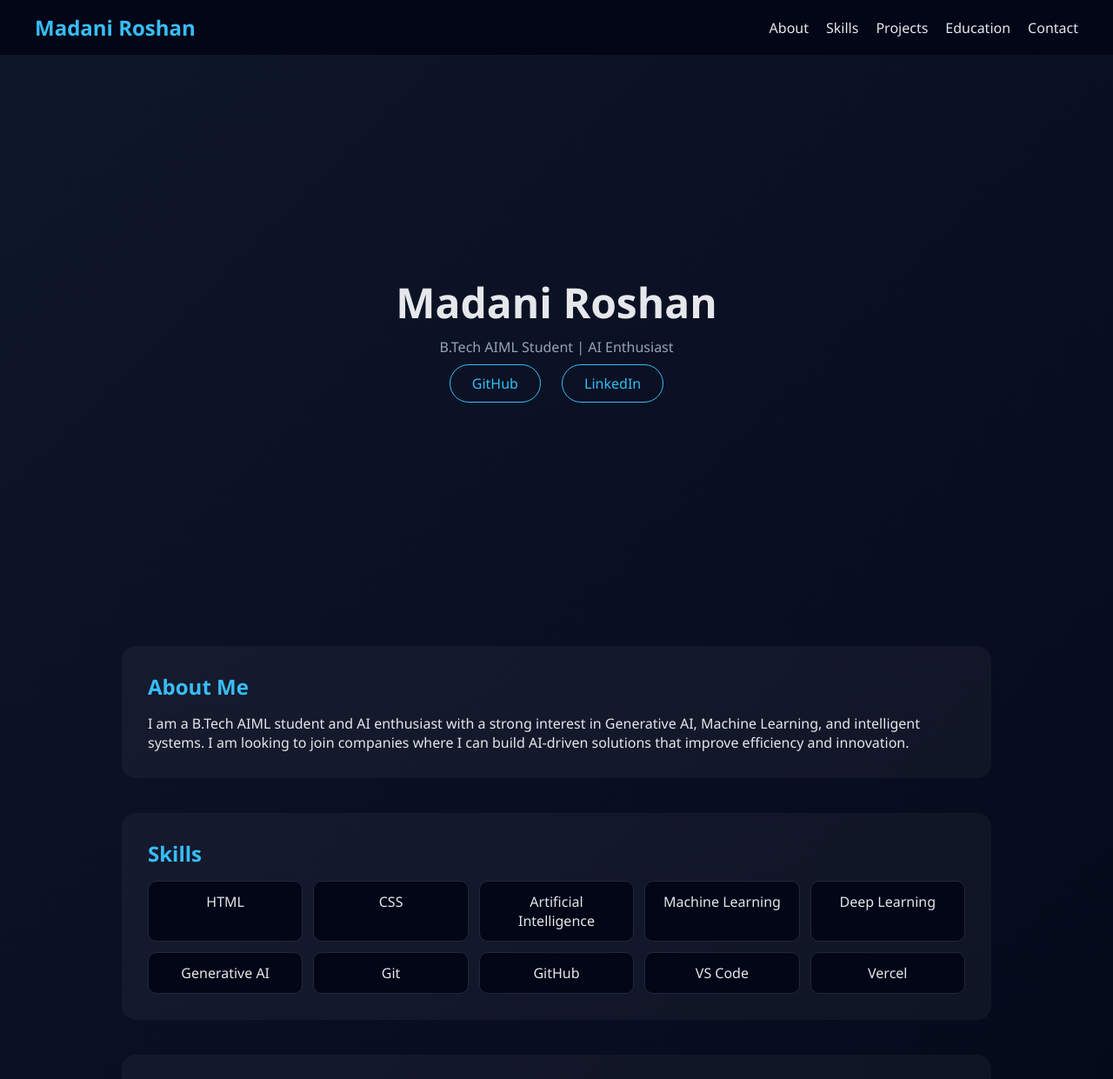
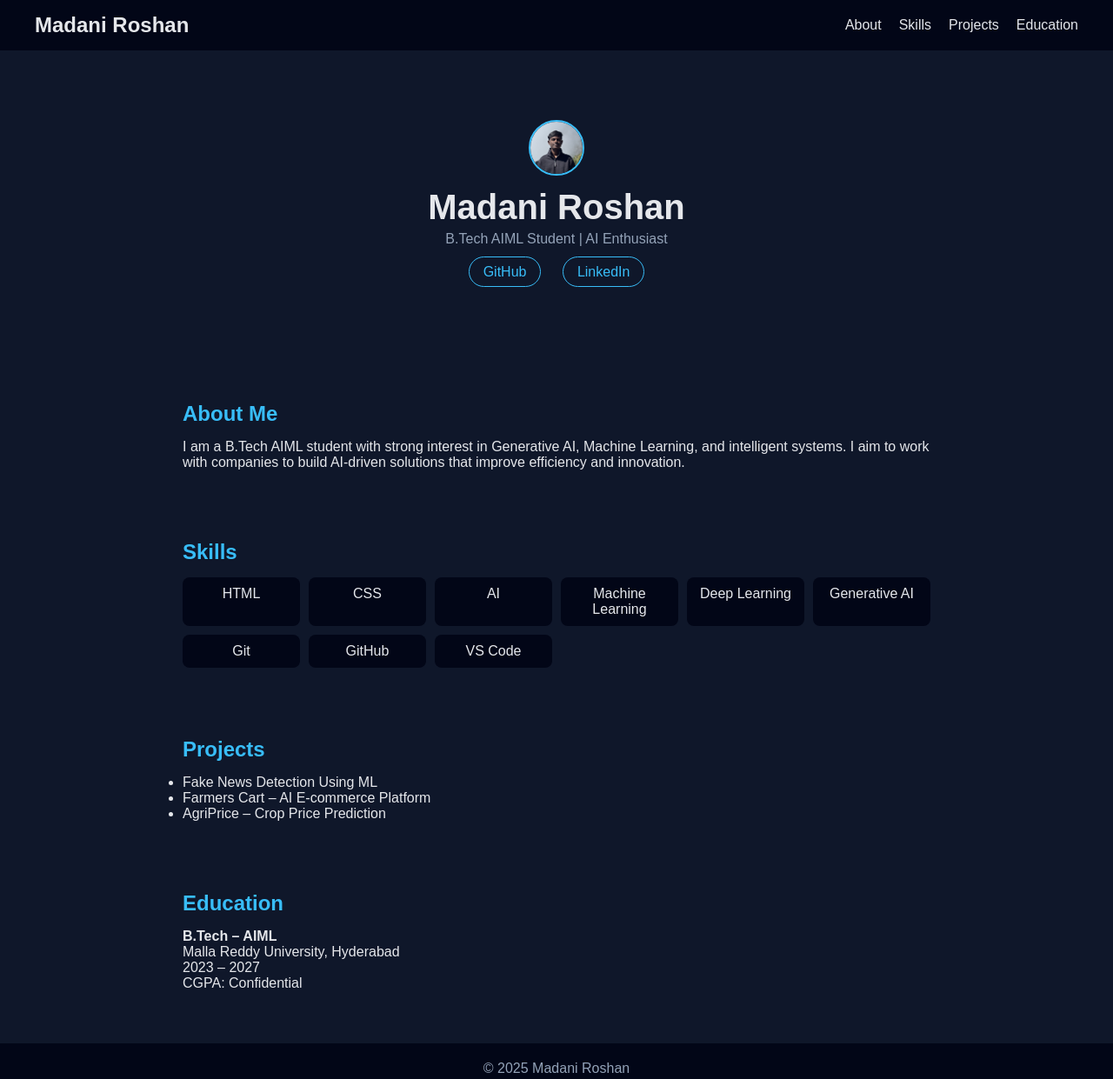
Before and after one commit to Roshan9848/Madani-s-Portfolio, a plain HTML site: page index.html in a window 1280 px wide. Shown: the top 1241 px of the page at 87% size. Drawn offline with Linux system fonts and the light colour scheme.

Commit message:
Clean minimal portfolio with smal photo

```diff
--- a/index.html
+++ b/index.html
@@ -10,22 +10,22 @@
 
   <!-- Navbar -->
   <nav>
-    <h2 class="logo">Madani Roshan</h2>
-    <ul class="nav-links">
+    <h2>Madani Roshan</h2>
+    <ul>
       <li><a href="#about">About</a></li>
       <li><a href="#skills">Skills</a></li>
       <li><a href="#projects">Projects</a></li>
       <li><a href="#education">Education</a></li>
-      <li><a href="#contact">Contact</a></li>
     </ul>
   </nav>
 
   <!-- Hero -->
   <section class="hero">
+    <img src="profile.jpg" alt="Profile" class="avatar" />
     <h1>Madani Roshan</h1>
     <p>B.Tech AIML Student | AI Enthusiast</p>
 
-    <div class="hero-links">
+    <div class="links">
       <a href="https://github.com/Roshan9848" target="_blank">GitHub</a>
       <a href="https://www.linkedin.com/in/madani-roshan-0b8a91340/" target="_blank">LinkedIn</a>
     </div>
@@ -35,59 +35,49 @@
   <section id="about" class="section">
     <h2>About Me</h2>
     <p>
-      I am a B.Tech AIML student and AI enthusiast with a strong interest in
-      Generative AI, Machine Learning, and intelligent systems. I am looking to
-      join companies where I can build AI-driven solutions that improve
-      efficiency and innovation.
+      I am a B.Tech AIML student with strong interest in Generative AI,
+      Machine Learning, and intelligent systems. I aim to work with companies
+      to build AI-driven solutions that improve efficiency and innovation.
     </p>
   </section>
 
   <!-- Skills -->
   <section id="skills" class="section">
     <h2>Skills</h2>
-    <div class="skills-grid">
+    <div class="grid">
       <span>HTML</span>
       <span>CSS</span>
-      <span>Artificial Intelligence</span>
+      <span>AI</span>
       <span>Machine Learning</span>
       <span>Deep Learning</span>
       <span>Generative AI</span>
       <span>Git</span>
       <span>GitHub</span>
       <span>VS Code</span>
-      <span>Vercel</span>
     </div>
   </section>
 
   <!-- Projects -->
   <section id="projects" class="section">
     <h2>Projects</h2>
-    <ul class="project-list">
-      <li><strong>Fake News Detection Using ML</strong></li>
-      <li><strong>Farmers Cart – AI E-commerce Platform</strong></li>
-      <li><strong>AgriPrice – Crop Price Prediction Using AI</strong></li>
+    <ul>
+      <li>Fake News Detection Using ML</li>
+      <li>Farmers Cart – AI E-commerce Platform</li>
+      <li>AgriPrice – Crop Price Prediction</li>
     </ul>
   </section>
 
   <!-- Education -->
   <section id="education" class="section">
     <h2>Education</h2>
-    <p><strong>B.Tech in Artificial Intelligence & Machine Learning</strong></p>
+    <p><strong>B.Tech – AIML</strong></p>
     <p>Malla Reddy University, Hyderabad</p>
     <p>2023 – 2027</p>
     <p>CGPA: Confidential</p>
   </section>
 
-  <!-- Contact -->
-  <section id="contact" class="section">
-    <h2>Contact</h2>
-    <p>Email: roshanmadani1801@gmail.com</p>
-    <p>Phone: 9110797354</p>
-    <p>Location: Hyderabad, India</p>
-  </section>
-
   <footer>
-    <p>© 2025 Madani Roshan. All rights reserved.</p>
+    <p>© 2025 Madani Roshan</p>
   </footer>
 
 </body>
--- a/style.css
+++ b/style.css
@@ -5,87 +5,82 @@
 }
 
 body {
-  font-family: "Segoe UI", Arial, sans-serif;
-  background: linear-gradient(135deg, #0f172a, #020617);
+  font-family: Arial, sans-serif;
+  background: #0f172a;
   color: #e5e7eb;
 }
 
 /* Navbar */
 nav {
-  position: sticky;
-  top: 0;
-  background: #020617;
   display: flex;
   justify-content: space-between;
   align-items: center;
   padding: 15px 40px;
-  z-index: 100;
+  background: #020617;
 }
 
-.logo {
-  color: #38bdf8;
-}
-
-.nav-links {
+nav ul {
   list-style: none;
   display: flex;
   gap: 20px;
 }
 
-.nav-links a {
+nav a {
   color: #e5e7eb;
   text-decoration: none;
-  font-weight: 500;
 }
 
-.nav-links a:hover {
+nav a:hover {
   color: #38bdf8;
 }
 
 /* Hero */
 .hero {
-  min-height: 80vh;
-  display: flex;
-  flex-direction: column;
-  align-items: center;
-  justify-content: center;
   text-align: center;
+  padding: 80px 20px;
+}
+
+.avatar {
+  width: 64px;
+  height: 64px;
+  border-radius: 50%;
+  object-fit: cover;
+  border: 2px solid #38bdf8;
+  margin-bottom: 10px;
 }
 
 .hero h1 {
-  font-size: 48px;
+  font-size: 40px;
 }
 
 .hero p {
-  margin-top: 8px;
   color: #94a3b8;
+  margin-top: 5px;
 }
 
-.hero-links {
+.links {
   margin-top: 20px;
 }
 
-.hero-links a {
-  margin: 10px;
-  padding: 10px 25px;
-  border-radius: 25px;
+.links a {
+  margin: 0 10px;
+  padding: 8px 16px;
   border: 1px solid #38bdf8;
+  border-radius: 20px;
   color: #38bdf8;
   text-decoration: none;
 }
 
-.hero-links a:hover {
+.links a:hover {
   background: #38bdf8;
   color: #020617;
 }
 
 /* Sections */
 .section {
-  max-width: 1000px;
+  max-width: 900px;
   margin: 40px auto;
-  padding: 30px;
-  background: rgba(255, 255, 255, 0.04);
-  border-radius: 16px;
+  padding: 20px;
 }
 
 .section h2 {
@@ -93,25 +88,18 @@ nav {
   margin-bottom: 15px;
 }
 
-/* Skills */
-.skills-grid {
+/* Skills Grid */
+.grid {
   display: grid;
-  grid-template-columns: repeat(auto-fit, minmax(160px, 1fr));
-  gap: 12px;
+  grid-template-columns: repeat(auto-fit, minmax(120px, 1fr));
+  gap: 10px;
 }
 
-.skills-grid span {
+.grid span {
   background: #020617;
-  padding: 12px;
-  border-radius: 10px;
+  padding: 10px;
   text-align: center;
-  border: 1px solid #1e293b;
-}
-
-/* Projects */
-.project-list {
-  list-style: disc;
-  padding-left: 20px;
+  border-radius: 8px;
 }
 
 /* Footer */
@@ -121,14 +109,3 @@ footer {
   background: #020617;
   color: #94a3b8;
 }
-
-/* Mobile */
-@media (max-width: 768px) {
-  .nav-links {
-    display: none;
-  }
-
-  .hero h1 {
-    font-size: 36px;
-  }
-}
```
